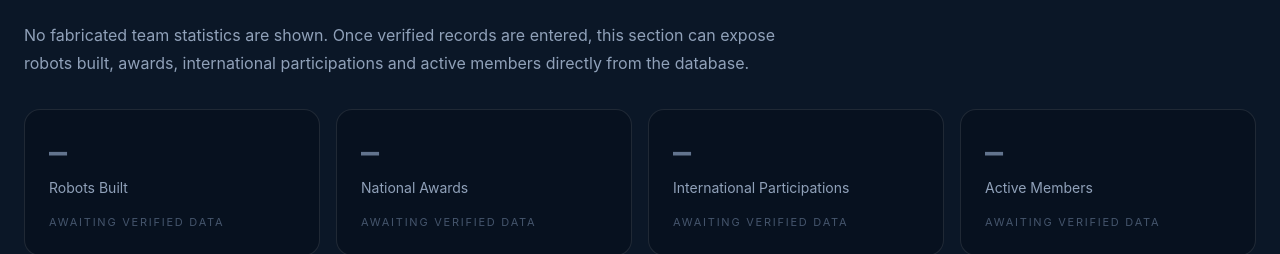
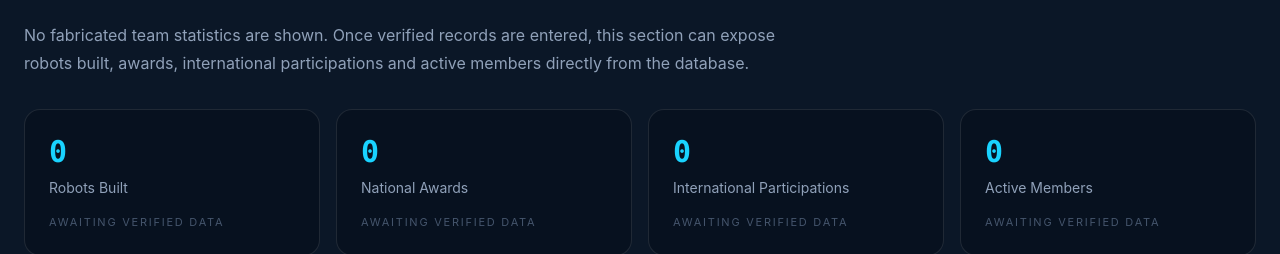
Before and after one commit to mahirlabib478-del/robotics-team, a Next.js app: page / in a window 1280 px wide. Shown: the part 1143-1397 px from the top of the page. Built offline with nearby package versions, Linux system fonts and the light colour scheme; no server answers; the database is empty.

Commit message:
feat: show verified public archive statistics

```diff
--- a/app/page.tsx
+++ b/app/page.tsx
@@ -2,7 +2,7 @@ import Link from "next/link";
 import { SiteFooter } from "@/components/site-footer";
 import { SiteHeader } from "@/components/site-header";
 import { SectionHeading } from "@/components/section-heading";
-import { robots } from "@/lib/data";
+import { getPublicRobots, getPublicStats } from "@/lib/public-data";
 
 const capabilityCards = [
   ["01", "Mechanical Engineering", "Chassis, mechanisms, fabrication and competition-ready mechanical systems."],
@@ -11,7 +11,8 @@ const capabilityCards = [
   ["04", "Competition Operations", "Testing, documentation, logistics and international competition readiness."],
 ];
 
-export default function Home() {
+export default async function Home() {
+  const [robots, stats] = await Promise.all([getPublicRobots(), getPublicStats()]);
   return (
     <main className="min-h-screen overflow-hidden">
       <SiteHeader />
@@ -55,7 +56,7 @@ export default function Home() {
           <div className="mt-8 grid gap-4 sm:grid-cols-2 lg:grid-cols-4">
             {["Robots Built", "National Awards", "International Participations", "Active Members"].map((label) => (
               <div key={label} className="rounded-2xl border border-white/10 bg-[#07111f] p-6">
-                <div className="font-mono text-3xl font-bold text-slate-500">—</div>
+                <div className="font-mono text-3xl font-bold text-[#19d3ff]">{[stats.robots, stats.nationalAwards, stats.internationalParticipations, stats.activeMembers][["Robots Built", "National Awards", "International Participations", "Active Members"].indexOf(label)]}</div>
                 <div className="mt-2 text-sm text-slate-400">{label}</div>
                 <div className="mt-4 text-[11px] uppercase tracking-[0.16em] text-slate-600">Awaiting verified data</div>
               </div>
```
